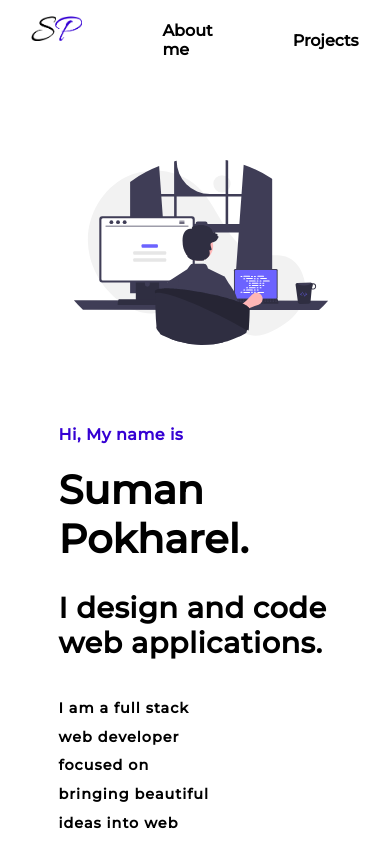
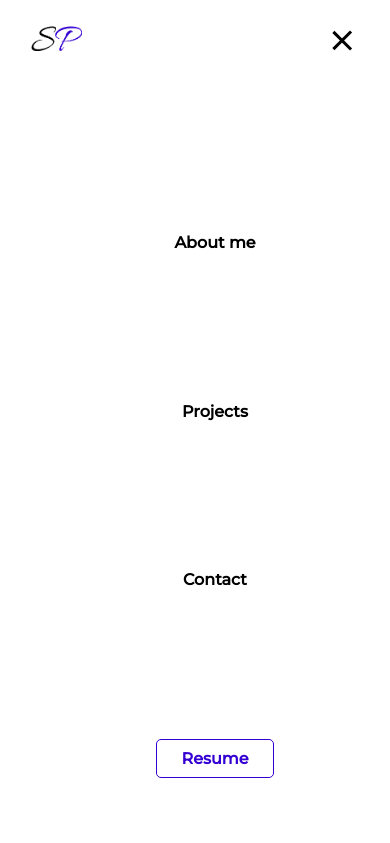
Before and after one commit to iamsumanp/portfolio, a React (Create React App) app: page / in a window 390 px wide. Shown: the top 843 px of the page. Built offline with nearby package versions, Linux system fonts and the light colour scheme.

Commit message:
responsive navBar, hamburger menu added

```diff
--- a/src/Components/NavBar.tsx
+++ b/src/Components/NavBar.tsx
@@ -1,14 +1,20 @@
-import React from "react";
+import React, { useState } from "react";
 import { HashLink } from "react-router-hash-link";
 const myLogo = require("../assets/logo.png");
 export const NavBar = () => {
+  const [active, setActive] = useState(false);
+
+  const burgerClick = () => {
+    setActive(!active);
+  };
+
   return (
-    <nav>
+    <nav className={active ? "navBar" : "navBar mb"}>
       <HashLink to="#heroSection" className="linkHash" smooth>
         <img src={myLogo} alt="SP" className="logoImg" />
       </HashLink>
 
-      <ul className="navUl">
+      <ul className={active ? "navUl" : "navUl nav-active"}>
         <li className="navLinks">
           <HashLink to="#aboutMe" className="linkHash" smooth>
             About me
@@ -26,6 +32,11 @@ export const NavBar = () => {
         </li>
         <li className="navLinks resume">Resume</li>
       </ul>
+      <div className="burgerMenu" onClick={() => burgerClick()}>
+        <div className={active ? "line1" : "line1 toggle"}></div>
+        <div className={active ? "line2" : "line2 toggle2"}></div>
+        <div className={active ? "line3" : "line3 toggle3"}></div>
+      </div>
     </nav>
   );
 };
--- a/src/styles/styles.css
+++ b/src/styles/styles.css
@@ -11,43 +11,90 @@ body {
   margin: 0;
   padding: 0;
 }
+@media (max-width: 900px) {
+  body {
+    overflow-x: hidden;
+  }
+}
 
-nav {
+.navBar {
   display: flex;
   flex-direction: row;
   justify-content: space-between;
+  align-items: center;
   min-height: 5rem;
   font-weight: bolder;
   overflow-x: hidden;
   padding: 0.2% 8%;
 }
-@media (max-width: 900px) {
-  nav {
+@media (max-width: 1100px) {
+  .navBar {
     margin-bottom: 5rem;
   }
 }
-nav .logoImg {
+.navBar .logoImg {
   height: 25px;
-  margin-top: 15px;
 }
-nav .navUl {
+.navBar .navUl {
   list-style: none;
   display: flex;
   flex-direction: row;
 }
-nav .navLinks {
+@media (max-width: 900px) {
+  .navBar .navUl {
+    position: absolute;
+    right: 0;
+    top: 8vh;
+    height: 100vh;
+    background-color: rgb(255, 255, 255);
+    flex-direction: column;
+    width: 100%;
+    justify-content: space-evenly;
+    transform: translateX(100%);
+    transition: transform 0.4s ease-in;
+  }
+}
+.navBar .nav-active {
+  transform: translateX(0%);
+}
+.navBar .burgerMenu {
+  display: none;
+}
+@media (max-width: 900px) {
+  .navBar .burgerMenu {
+    display: block;
+    cursor: pointer;
+  }
+}
+.navBar .burgerMenu .toggle {
+  transform: rotate(-45deg) translate(-5px, 6px);
+}
+.navBar .burgerMenu .toggle2 {
+  opacity: 0;
+}
+.navBar .burgerMenu .toggle3 {
+  transform: rotate(45deg) translate(-5px, -6px);
+}
+.navBar .burgerMenu div {
+  width: 25px;
+  height: 3px;
+  background-color: black;
+  transition: transform 0.4s ease;
+  margin: 5px;
+}
+.navBar .navLinks {
   padding: 0 40px;
   cursor: pointer;
   align-self: center;
   text-decoration: none;
 }
-nav .navLinks.resume {
+.navBar .navLinks.resume {
   border: solid 1px var(--main-purple);
   color: var(--main-purple);
   padding: 9px 25px;
   border-radius: 5px;
 }
-nav .navLinks .linkHash {
+.navBar .navLinks .linkHash {
   text-decoration: none;
   color: black;
 }
@@ -125,7 +172,7 @@ nav .navLinks .linkHash {
 }
 @media (max-width: 1100px) {
   .aboutMeSection {
-    padding: 7rem 2% 10% 5%;
+    padding: 7rem 2% 10% 1.5%;
   }
 }
 .aboutMeSection .contentAndImage {
@@ -261,7 +308,7 @@ nav .navLinks .linkHash {
 }
 @media (max-width: 1100px) {
   .projectsSection {
-    padding: 7rem 2% 10% 5%;
+    padding: 7rem 2% 10% 1.5%;
   }
 }
 .projectsSection .Project1Container {
@@ -341,7 +388,7 @@ nav .navLinks .linkHash {
   display: flex;
   flex-direction: column;
   margin-top: 5rem;
-  margin-bottom: 5rem;
+  margin-bottom: 7.5rem;
 }
 .Project2Container .nameLabelLine2 {
   margin: 2rem 0;
@@ -403,7 +450,7 @@ nav .navLinks .linkHash {
 }
 @media (max-width: 1100px) {
   .ContactSection {
-    padding: 5rem 2% 10% 5%;
+    padding: 5rem 2% 10% 1.5%;
   }
 }
 .ContactSection .formContainer {
@@ -491,7 +538,7 @@ nav .navLinks .linkHash {
 .footerSection {
   width: 80%;
   margin: auto;
-  padding: 3% 2% 4% 5%;
+  padding: 3% 2% 4% 1.5%;
 }
 .footerSection .footerContainer {
   display: flex;
--- a/src/styles/styles.scss
+++ b/src/styles/styles.scss
@@ -1,7 +1,3 @@
-// $medium: 1100px;
-// $mobile: 900px;
-// $xmobile: 800px;
-
 @mixin respond($breakpoint) {
   @if ($breakpoint == large) {
     @media (max-width: 1100px) {
@@ -34,32 +30,80 @@ body {
   padding: 0;
   //   list-style: none;
   //   background-color: black;
+  @include respond(medium) {
+    overflow-x: hidden;
+  }
 }
 
-nav {
+.navBar {
   display: flex;
   flex-direction: row;
   justify-content: space-between;
-  // align-items: center;
+  align-items: center;
   min-height: 5rem;
   // margin: 80% auto;
   font-weight: bolder;
   overflow-x: hidden;
 
-  @include respond(medium) {
+  @include respond(large) {
     margin-bottom: 5rem;
   }
   padding: 0.2% 8%;
   .logoImg {
     height: 25px;
-    margin-top: 15px;
+    // margin-top: 10px;
   }
 
   .navUl {
     list-style: none;
     display: flex;
     flex-direction: row;
+
+    @include respond(medium) {
+      position: absolute;
+      right: 0;
+      top: 8vh;
+      height: 100vh;
+      background-color: rgb(255, 255, 255);
+      flex-direction: column;
+      width: 100%;
+      // align-items: center;
+      justify-content: space-evenly;
+      transform: translateX(100%);
+      transition: transform 0.4s ease-in;
+    }
   }
+  .nav-active {
+    transform: translateX(0%);
+  }
+  .burgerMenu {
+    display: none;
+
+    @include respond(medium) {
+      display: block;
+      cursor: pointer;
+    }
+
+    .toggle {
+      transform: rotate(-45deg) translate(-5px, 6px);
+    }
+    .toggle2 {
+      opacity: 0;
+    }
+
+    .toggle3 {
+      transform: rotate(45deg) translate(-5px, -6px);
+    }
+  }
+  .burgerMenu div {
+    width: 25px;
+    height: 3px;
+    background-color: black;
+    transition: transform 0.4s ease;
+
+    margin: 5px;
+  }
+
   .navLinks {
     padding: 0 40px;
     cursor: pointer;
@@ -80,7 +124,9 @@ nav {
     }
   }
 }
-
+// .mb {
+//   margin-bottom: 100vh;
+// }
 .heroSection {
   //   background-color: aqua;
   overflow-x: hidden;
@@ -157,7 +203,7 @@ nav {
   //   align-items: center;
   padding: 7% 2% 10% 5%;
   @include respond(large) {
-    padding: 7rem 2% 10% 5%;
+    padding: 7rem 2% 10% 1.5%;
   }
   //   flex-grow: 1;
   //   flex-basis: 1;
@@ -284,7 +330,7 @@ nav {
   padding: 5% 2% 0 5%;
   // height: 40rem;
   @include respond(large) {
-    padding: 7rem 2% 10% 5%;
+    padding: 7rem 2% 10% 1.5%;
   }
   display: flex;
   flex-direction: column;
@@ -362,7 +408,7 @@ nav {
   display: flex;
   flex-direction: column;
   margin-top: 5rem;
-  margin-bottom: 5rem;
+  margin-bottom: 7.5rem;
   // background-color: aqua;x
   .nameLabelLine2 {
     margin: 2rem 0;
@@ -418,7 +464,7 @@ nav {
   display: flex;
   flex-direction: column;
   @include respond(large) {
-    padding: 5rem 2% 10% 5%;
+    padding: 5rem 2% 10% 1.5%;
   }
   .formContainer {
     margin-top: 2rem;
@@ -508,7 +554,7 @@ nav {
   width: 80%;
   margin: auto;
   // padding: 3rem 0 4rem 0;
-  padding: 3% 2% 4% 5%;
+  padding: 3% 2% 4% 1.5%;
 
   .footerContainer {
     display: flex;
```
Also changed, not shown: 1 other file (tests, documents, lock files or other folders).
